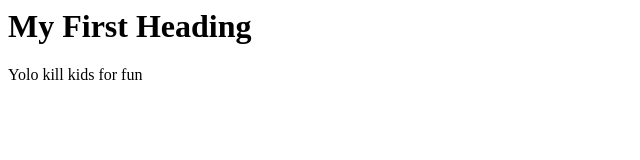
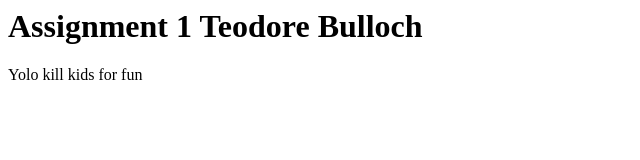
Before and after one commit to BangerMarkus/My-Profile, a plain HTML site: page index.html in a window 1280 px wide. Shown: the whole page, without its empty margins (0-640 px from the left). Drawn offline with Linux system fonts and the light colour scheme.

Commit message:
Update index.html

```diff
--- a/index.html
+++ b/index.html
@@ -1,2 +1,2 @@
-<h1>My First Heading</h1>
+<h1>Assignment 1 Teodore Bulloch</h1>
 <p>Yolo kill kids for fun<p>
```
